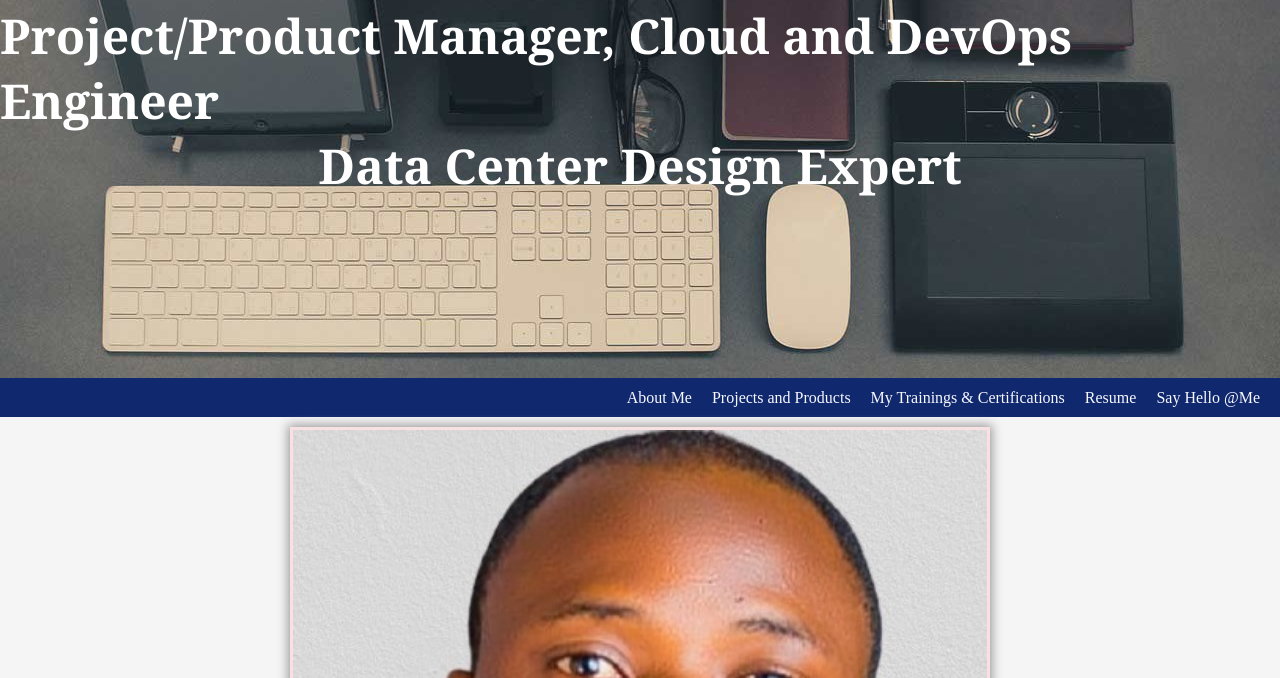
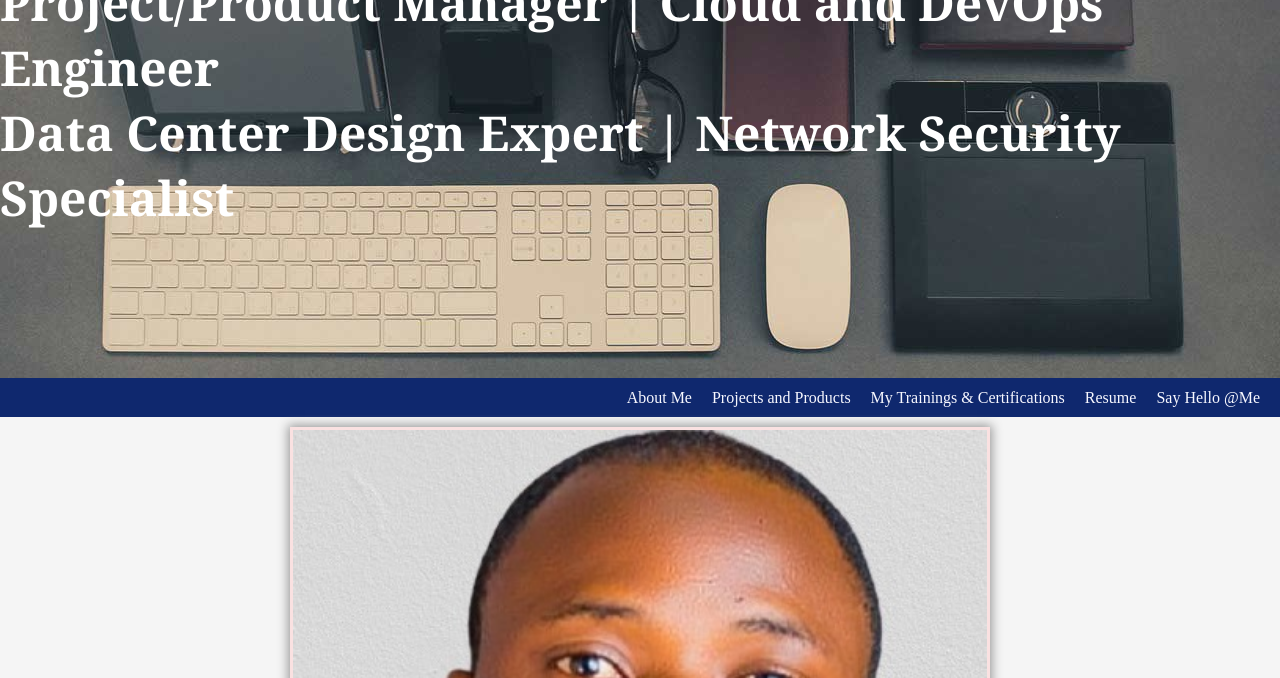
Before and after one commit to OlanrewajuBello/vercel-portfolio, a plain HTML site: page index.html in a window 1280 px wide. Shown: the part 422-1100 px from the top of the page. Drawn offline with Linux system fonts and the light colour scheme; a web font is replaced by a local one.

Commit message:
Profile Update

```diff
--- a/index.html
+++ b/index.html
@@ -29,8 +29,8 @@
 		<h4 class="second-title">Meet</h4>
 		<h4 class="second-title">Olanrewaju Bello</h4>
 		<br>
-		<h6 class="second-title">Project/Product Manager, Cloud and DevOps Engineer</h6>
-		<h6 class="second-title">Data Center Design Expert</h6>
+		<h6 class="second-title">Project/Product Manager | Cloud and DevOps Engineer</h6>
+		<h6 class="second-title">Data Center Design Expert | Network Security Specialist</h6>
 
 	</header>
 
```
